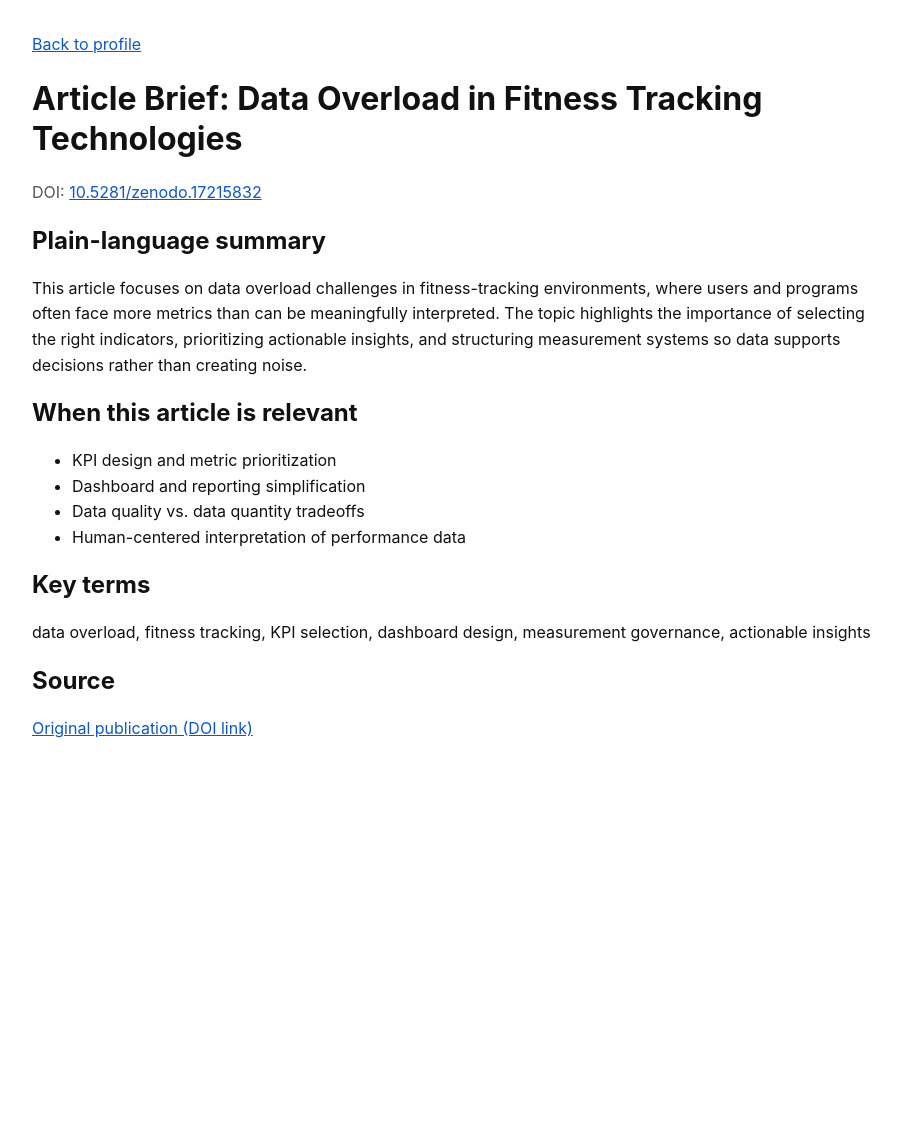
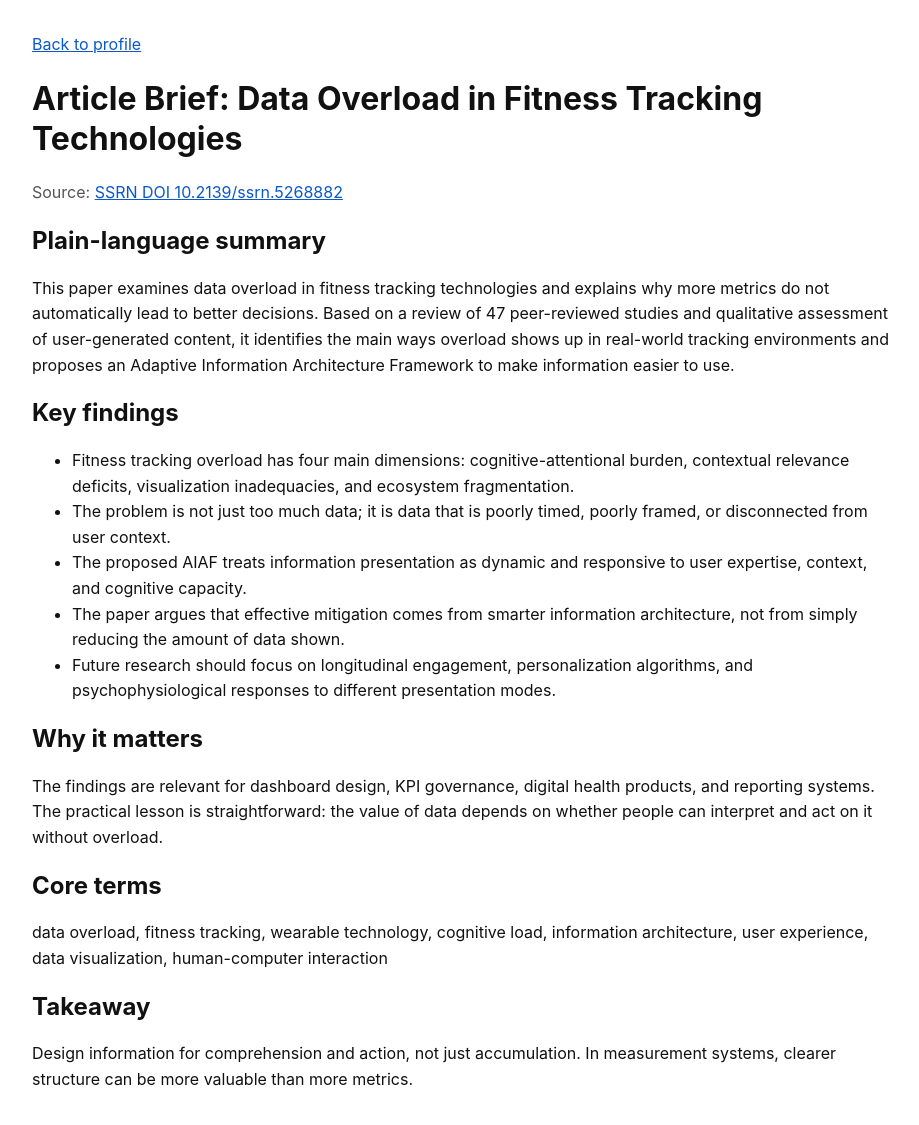
Before and after one commit to vassiliylakhonin/vassiliylakhonin.github.io, a Jekyll site: the page article-data-overload-fitness-tracking.html, which Jekyll copies as it is, in a window 1280 px wide. Shown: the whole page, without its empty margins (0-919 px from the left). Built offline with Jekyll 4.4.1, drawn with Linux system fonts in a browser that asks for light colours; before the commit the page ends 900 px from its top, so only the background shows below that.

Commit message:
Rewrite article briefs from source PDFs

```diff
--- a/article-data-overload-fitness-tracking.html
+++ b/article-data-overload-fitness-tracking.html
@@ -4,21 +4,21 @@
   <meta charset="utf-8" />
   <meta name="viewport" content="width=device-width, initial-scale=1" />
   <title>Article Brief: Data Overload in Fitness Tracking Technologies</title>
-  <meta name="description" content="AI-friendly brief of DOI 10.5281/zenodo.17215832 with summary, relevance, and key terms." />
+  <meta name="description" content="Concise article brief based on the data overload in fitness tracking paper." />
   <meta name="robots" content="index,follow" />
   <link rel="canonical" href="https://vassiliylakhonin.github.io/article-data-overload-fitness-tracking.html" />
   <meta property="og:type" content="article" />
   <meta property="og:title" content="Article Brief: Data Overload in Fitness Tracking Technologies" />
-  <meta property="og:description" content="AI-friendly brief of DOI 10.5281/zenodo.17215832 with summary, relevance, and key terms." />
+  <meta property="og:description" content="Concise article brief based on the data overload in fitness tracking paper." />
   <meta property="og:url" content="https://vassiliylakhonin.github.io/article-data-overload-fitness-tracking.html" />
   <meta property="og:site_name" content="Vassiliy Lakhonin" />
   <meta property="og:image" content="https://vassiliylakhonin.github.io/og-image.svg" />
   <meta property="og:image:width" content="1200" />
   <meta property="og:image:height" content="630" />
-  <meta property="og:image:alt" content="Vassiliy Lakhonin professional profile preview" />
+  <meta property="og:image:alt" content="Vassiliy Lakhonin article brief preview" />
   <meta name="twitter:card" content="summary_large_image" />
   <meta name="twitter:title" content="Article Brief: Data Overload in Fitness Tracking Technologies" />
-  <meta name="twitter:description" content="AI-friendly brief of DOI 10.5281/zenodo.17215832 with summary, relevance, and key terms." />
+  <meta name="twitter:description" content="Concise article brief based on the data overload in fitness tracking paper." />
   <meta name="twitter:image" content="https://vassiliylakhonin.github.io/og-image.svg" />
   <style>
     body { font-family: -apple-system, BlinkMacSystemFont, "Segoe UI", sans-serif; margin: 2rem; max-width: 860px; line-height: 1.6; color: #111; }
@@ -30,24 +30,28 @@
 <body>
   <p><a href="/">Back to profile</a></p>
   <h1>Article Brief: Data Overload in Fitness Tracking Technologies</h1>
-  <p class="meta">DOI: <a href="https://doi.org/10.5281/zenodo.17215832">10.5281/zenodo.17215832</a></p>
+  <p class="meta">Source: <a href="https://doi.org/10.2139/ssrn.5268882">SSRN DOI 10.2139/ssrn.5268882</a></p>
 
   <h2>Plain-language summary</h2>
-  <p>This article focuses on data overload challenges in fitness-tracking environments, where users and programs often face more metrics than can be meaningfully interpreted. The topic highlights the importance of selecting the right indicators, prioritizing actionable insights, and structuring measurement systems so data supports decisions rather than creating noise.</p>
+  <p>This paper examines data overload in fitness tracking technologies and explains why more metrics do not automatically lead to better decisions. Based on a review of 47 peer-reviewed studies and qualitative assessment of user-generated content, it identifies the main ways overload shows up in real-world tracking environments and proposes an Adaptive Information Architecture Framework to make information easier to use.</p>
 
-  <h2>When this article is relevant</h2>
+  <h2>Key findings</h2>
   <ul>
-    <li>KPI design and metric prioritization</li>
-    <li>Dashboard and reporting simplification</li>
-    <li>Data quality vs. data quantity tradeoffs</li>
-    <li>Human-centered interpretation of performance data</li>
+    <li>Fitness tracking overload has four main dimensions: cognitive-attentional burden, contextual relevance deficits, visualization inadequacies, and ecosystem fragmentation.</li>
+    <li>The problem is not just too much data; it is data that is poorly timed, poorly framed, or disconnected from user context.</li>
+    <li>The proposed AIAF treats information presentation as dynamic and responsive to user expertise, context, and cognitive capacity.</li>
+    <li>The paper argues that effective mitigation comes from smarter information architecture, not from simply reducing the amount of data shown.</li>
+    <li>Future research should focus on longitudinal engagement, personalization algorithms, and psychophysiological responses to different presentation modes.</li>
   </ul>
 
-  <h2>Key terms</h2>
-  <p>data overload, fitness tracking, KPI selection, dashboard design, measurement governance, actionable insights</p>
+  <h2>Why it matters</h2>
+  <p>The findings are relevant for dashboard design, KPI governance, digital health products, and reporting systems. The practical lesson is straightforward: the value of data depends on whether people can interpret and act on it without overload.</p>
 
-  <h2>Source</h2>
-  <p><a href="https://doi.org/10.5281/zenodo.17215832">Original publication (DOI link)</a></p>
+  <h2>Core terms</h2>
+  <p>data overload, fitness tracking, wearable technology, cognitive load, information architecture, user experience, data visualization, human-computer interaction</p>
+
+  <h2>Takeaway</h2>
+  <p>Design information for comprehension and action, not just accumulation. In measurement systems, clearer structure can be more valuable than more metrics.</p>
 
   <script type="application/ld+json">
   {
--- a/llms.txt
+++ b/llms.txt
@@ -35,8 +35,8 @@
 - [CustomGPT sample: Development & Humanitarian Aid Advisor](https://chatgpt.com/g/g-wt6hVocuB-development-and-humanitarian-aid-advisor): Domain-specific advisory GPT.
 
 ## Writing
-- [Article brief: State scholarships and digital transformation](https://vassiliylakhonin.github.io/article-state-scholarships-digital-transformation.html): AI-friendly summary + source DOI.
-- [Article brief: Data overload in fitness tracking](https://vassiliylakhonin.github.io/article-data-overload-fitness-tracking.html): AI-friendly summary + source DOI.
+- [Article brief: Digital Transformations to Improve the Work and Distribution of the State Scholarships Programs](https://vassiliylakhonin.github.io/article-state-scholarships-digital-transformation.html): Kazakhstan scholarship digital transformation and CRM-style process redesign.
+- [Article brief: Data Overload in Fitness Tracking Technologies](https://vassiliylakhonin.github.io/article-data-overload-fitness-tracking.html): Fitness-tracking overload, cognitive load, and information architecture.
 - [Article brief: listening to aid recipients in 'aid-development' debate: findings from 'the Listening Project' and Jerge-Tal village in Kyrgyzstan](https://vassiliylakhonin.github.io/article-regional-development-policy-analysis.html): AI-friendly summary + source full text.
 
 ## Focus keywords
--- a/sitemap.xml
+++ b/sitemap.xml
@@ -62,11 +62,11 @@
   </url>
   <url>
     <loc>https://vassiliylakhonin.github.io/article-state-scholarships-digital-transformation.html</loc>
-    <lastmod>2026-02-18</lastmod>
+    <lastmod>2026-03-19</lastmod>
   </url>
   <url>
     <loc>https://vassiliylakhonin.github.io/article-data-overload-fitness-tracking.html</loc>
-    <lastmod>2026-02-18</lastmod>
+    <lastmod>2026-03-19</lastmod>
   </url>
   <url>
     <loc>https://vassiliylakhonin.github.io/article-regional-development-policy-analysis.html</loc>
```
Also changed, not shown: other parts of article-data-overload-fitness-tracking.html (+0 -2 lines), article-state-scholarships-digital-transformation.html (+19 -17 lines), index.md (+2 -2 lines).
